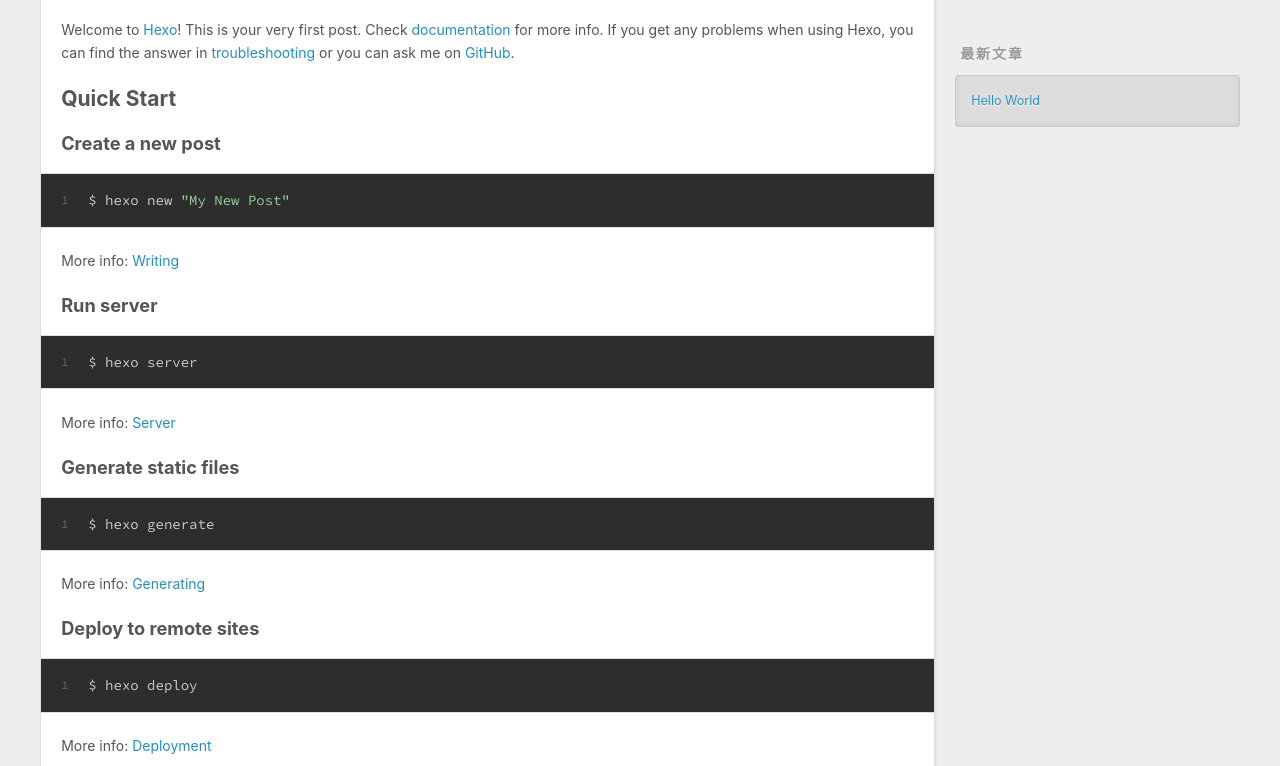
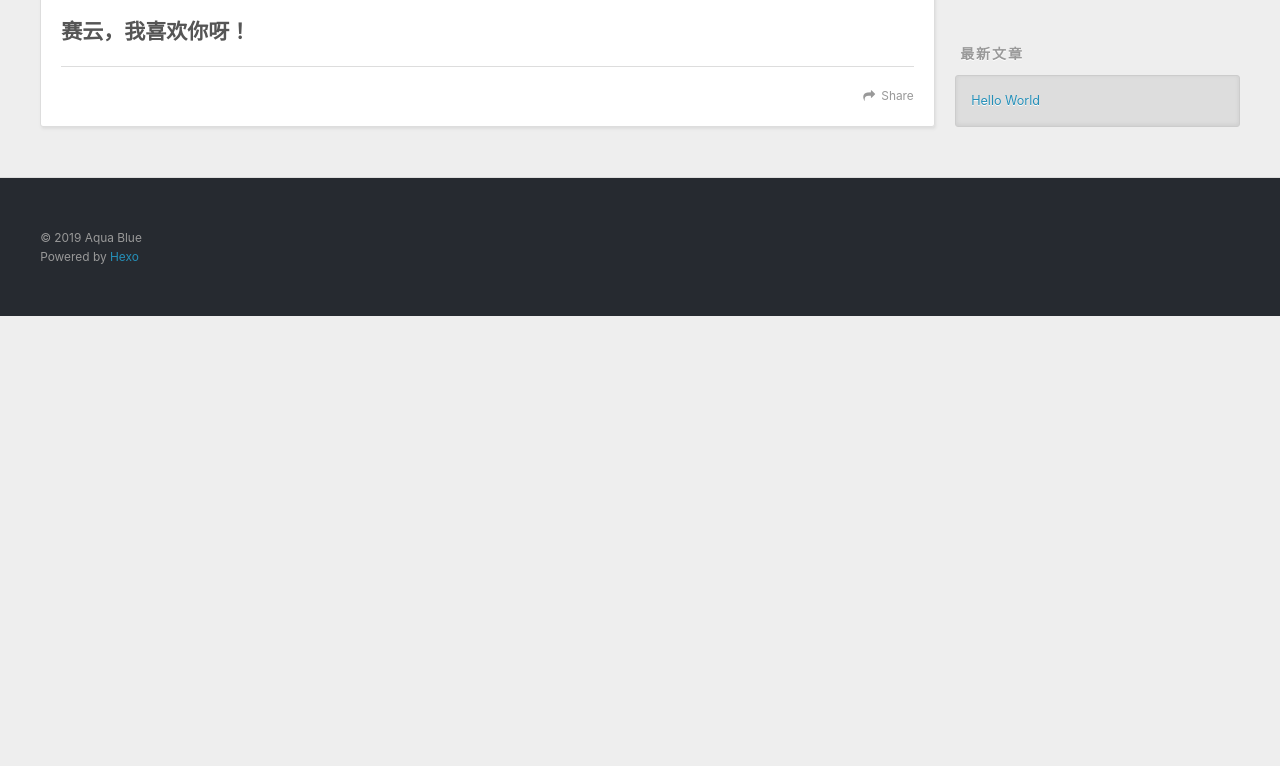
Before and after one commit to Git-Bonboru/Git-Bonboru.github.io, a plain HTML site: page 2019/11/09/hello-world/index.html in a window 1280 px wide. Shown: the part 434-1200 px from the top of the page. After the commit the page ends 800 px from the top, so only its background shows below. Drawn offline with nearby package versions, Linux system fonts and the light colour scheme.

Commit message:
Site updated: 2019-11-09 21:20:16

```diff
--- a/2019/11/09/hello-world/index.html
+++ b/2019/11/09/hello-world/index.html
@@ -7,14 +7,14 @@
 
   <title>Hello World | Aqua Blue&#39;s BLOG</title>
   <meta name="viewport" content="width=device-width, initial-scale=1, maximum-scale=1">
-  <meta name="description" content="Welcome to Hexo! This is your very first post. Check documentation for more info. If you get any problems when using Hexo, you can find the answer in troubleshooting or you can ask me on GitHub. Quick">
+  <meta name="description" content="赛云，我喜欢你呀！">
 <meta property="og:type" content="article">
 <meta property="og:title" content="Hello World">
 <meta property="og:url" content="http:&#x2F;&#x2F;yoursite.com&#x2F;2019&#x2F;11&#x2F;09&#x2F;hello-world&#x2F;index.html">
 <meta property="og:site_name" content="Aqua Blue&#39;s BLOG">
-<meta property="og:description" content="Welcome to Hexo! This is your very first post. Check documentation for more info. If you get any problems when using Hexo, you can find the answer in troubleshooting or you can ask me on GitHub. Quick">
+<meta property="og:description" content="赛云，我喜欢你呀！">
 <meta property="og:locale" content="zh-CN">
-<meta property="og:updated_time" content="2019-11-09T11:40:48.230Z">
+<meta property="og:updated_time" content="2019-11-09T13:19:20.772Z">
 <meta name="twitter:card" content="summary">
 
     <link rel="alternate" href="/atom.xml" title="Aqua Blue&#39;s BLOG" type="application/atom+xml">
@@ -65,7 +65,7 @@
         <section id="main"><article id="post-hello-world" class="article article-type-post" itemscope itemprop="blogPost">
   <div class="article-meta">
     <a href="/2019/11/09/hello-world/" class="article-date">
-  <time datetime="2019-11-09T11:40:48.230Z" itemprop="datePublished">2019-11-09</time>
+  <time datetime="2019-11-09T13:19:20.772Z" itemprop="datePublished">2019-11-09</time>
 </a>
 
   </div>
@@ -84,24 +84,11 @@
 
     <div class="article-entry" itemprop="articleBody">
 
-        <p>Welcome to <a href="https://hexo.io/" target="_blank" rel="noopener">Hexo</a>! This is your very first post. Check <a href="https://hexo.io/docs/" target="_blank" rel="noopener">documentation</a> for more info. If you get any problems when using Hexo, you can find the answer in <a href="https://hexo.io/docs/troubleshooting.html" target="_blank" rel="noopener">troubleshooting</a> or you can ask me on <a href="https://github.com/hexojs/hexo/issues" target="_blank" rel="noopener">GitHub</a>.</p>
-<h2 id="Quick-Start"><a href="#Quick-Start" class="headerlink" title="Quick Start"></a>Quick Start</h2><h3 id="Create-a-new-post"><a href="#Create-a-new-post" class="headerlink" title="Create a new post"></a>Create a new post</h3><figure class="highlight bash"><table><tr><td class="gutter"><pre><span class="line">1</span><br></pre></td><td class="code"><pre><span class="line">$ hexo new <span class="string">"My New Post"</span></span><br></pre></td></tr></table></figure>
-
-<p>More info: <a href="https://hexo.io/docs/writing.html" target="_blank" rel="noopener">Writing</a></p>
-<h3 id="Run-server"><a href="#Run-server" class="headerlink" title="Run server"></a>Run server</h3><figure class="highlight bash"><table><tr><td class="gutter"><pre><span class="line">1</span><br></pre></td><td class="code"><pre><span class="line">$ hexo server</span><br></pre></td></tr></table></figure>
-
-<p>More info: <a href="https://hexo.io/docs/server.html" target="_blank" rel="noopener">Server</a></p>
-<h3 id="Generate-static-files"><a href="#Generate-static-files" class="headerlink" title="Generate static files"></a>Generate static files</h3><figure class="highlight bash"><table><tr><td class="gutter"><pre><span class="line">1</span><br></pre></td><td class="code"><pre><span class="line">$ hexo generate</span><br></pre></td></tr></table></figure>
-
-<p>More info: <a href="https://hexo.io/docs/generating.html" target="_blank" rel="noopener">Generating</a></p>
-<h3 id="Deploy-to-remote-sites"><a href="#Deploy-to-remote-sites" class="headerlink" title="Deploy to remote sites"></a>Deploy to remote sites</h3><figure class="highlight bash"><table><tr><td class="gutter"><pre><span class="line">1</span><br></pre></td><td class="code"><pre><span class="line">$ hexo deploy</span><br></pre></td></tr></table></figure>
-
-<p>More info: <a href="https://hexo.io/docs/one-command-deployment.html" target="_blank" rel="noopener">Deployment</a></p>
-
+        <h2 id="赛云，我喜欢你呀！"><a href="#赛云，我喜欢你呀！" class="headerlink" title="赛云，我喜欢你呀！"></a>赛云，我喜欢你呀！</h2>
 
     </div>
     <footer class="article-footer">
-      <a data-url="http://yoursite.com/2019/11/09/hello-world/" data-id="ck2rj7w2d0000vwfm29org1g5" class="article-share-link">Share</a>
+      <a data-url="http://yoursite.com/2019/11/09/hello-world/" data-id="ck2rlisuy0000c8fm1x8ygeyp" class="article-share-link">Share</a>
 
 
     </footer>
```
Also changed, not shown: archives/2019/11/index.html (+1 -1 lines), archives/2019/index.html (+1 -1 lines), archives/index.html (+1 -1 lines), index.html (+3 -16 lines).
